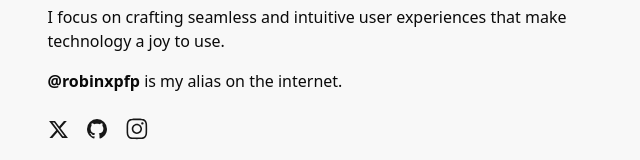
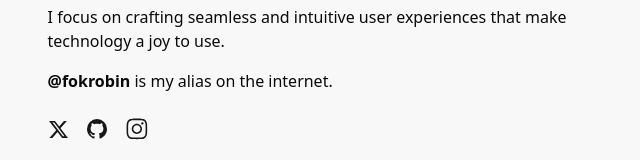
Before and after one commit to diquesaul/robinlabs, a Next.js app: page / in a window 1280 px wide. Shown: the part 335-495 px from the top of the page, without its empty margins (319-959 px from the left). Built offline with nearby package versions, Linux system fonts and the light colour scheme.

Commit message:
update usernames

```diff
--- a/app/layout.tsx
+++ b/app/layout.tsx
@@ -16,9 +16,9 @@ const geistMono = Geist_Mono({
 export const metadata: Metadata = {
   title: "Saul | Software Developer",
   description:
-    "Hi, I’m Saul (@robinxpfp), a software developer specializing in Next.js, React, and open-source projects.",
+    "Hi, I’m Saul (@fokrobin), a software developer specializing in Next.js, React, and open-source projects.",
   keywords: [
-    "robinxpfp",
+    "fokrobin",
     "Saul software developer",
     "software developer portfolio",
     "open source projects",
--- a/components/about.tsx
+++ b/components/about.tsx
@@ -23,7 +23,7 @@ export function About() {
           technology a joy to use.
         </p>
         <p>
-          <span className="font-bold">@robinxpfp</span> is my alias on the
+          <span className="font-bold">@fokrobin</span> is my alias on the
           internet.
         </p>
       </div>
--- a/components/social.tsx
+++ b/components/social.tsx
@@ -7,21 +7,21 @@ export function SocialLinks() {
   return (
     <div className="flex gap-4">
       <Link
-        href="https://twitter.com/robinxpfp"
+        href="https://twitter.com/fokrobin"
         target="_blank"
         rel="noopener noreferrer"
       >
         <XIcon />
       </Link>
       <Link
-        href="https://github.com/devdotsaul"
+        href="https://github.com/diquesaul"
         target="_blank"
         rel="noopener noreferrer"
       >
         <GithubIcon />
       </Link>
       <Link
-        href="https://instagram.com/devdotsaul"
+        href="https://instagram.com/diquesaul"
         target="_blank"
         rel="noopener noreferrer"
       >
```
